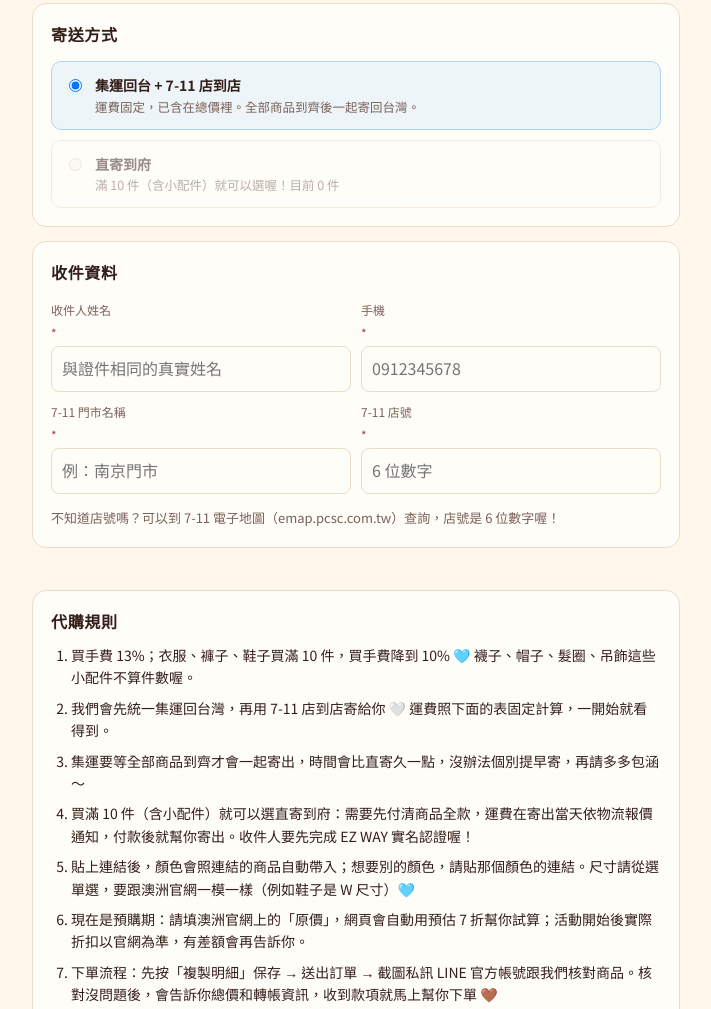
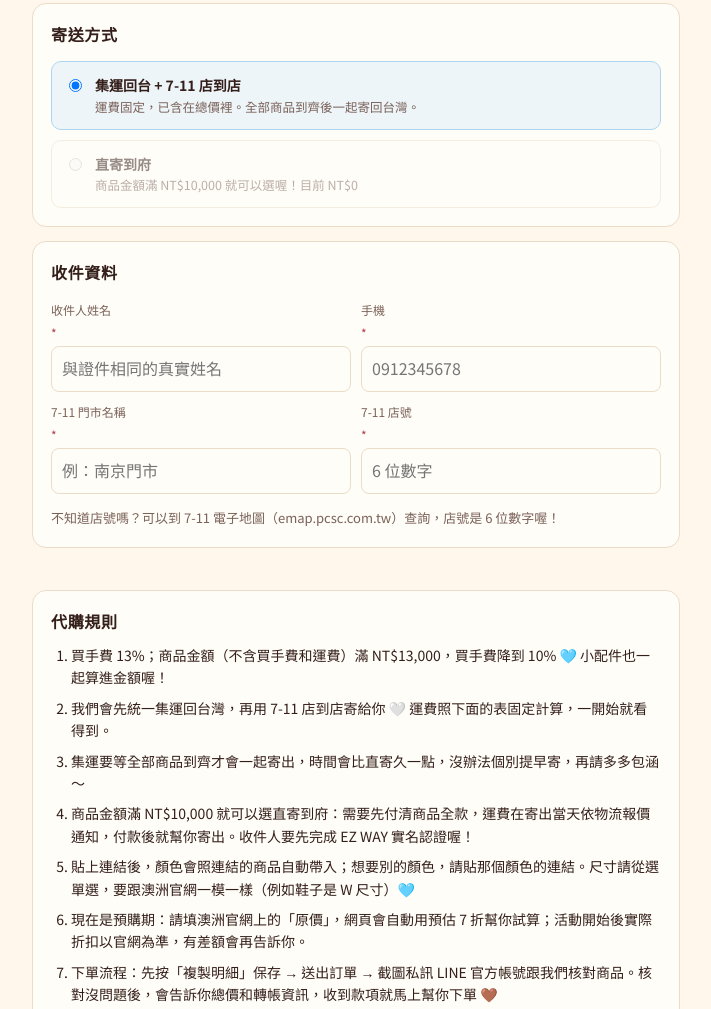
Before and after one commit to ZZINAU/Aussie-picks, a plain HTML site: page alo.html in a window 1280 px wide. Shown: the part 961-1970 px from the top of the page, without its empty margins (104-815 px from the left). Drawn offline with nearby package versions, Linux system fonts and the light colour scheme.

Commit message:
Add files via upload

```diff
--- a/alo.html
+++ b/alo.html
@@ -172,7 +172,7 @@ a.primary{display:block;text-align:center;text-decoration:none;box-sizing:border
           <label class="opt" id="optPool"><input type="radio" name="ship" id="shipPool" value="pool" checked>
             <div><strong>集運回台 + 7-11 店到店</strong><small>運費固定，已含在總價裡。全部商品到齊後一起寄回台灣。</small></div></label>
           <label class="opt" id="optDirect"><input type="radio" name="ship" id="shipDirect" value="direct">
-            <div><strong>直寄到府</strong><small id="directHint">滿 10 件（含小配件）才能選。</small></div></label>
+            <div><strong>直寄到府</strong><small id="directHint">商品金額滿 NT$10,000 才能選。</small></div></label>
         </div>
       </section>
 
@@ -234,10 +234,10 @@ const CONFIG = {
                          // 'sale'    = 活動已開始、官網已顯示特價：直接用官網售價，不再打折
   presaleDiscount: 0.30, // 預購期的預估折扣（0.30 = 打七折）
   rate: 23,              // 匯率 A$1 = NT$
-  feeSmall: 0.13,        // 衣服/褲/鞋 1–9 件
-  feeLarge: 0.10,        // 衣服/褲/鞋 10 件以上
-  largeFrom: 10,
-  directMin: 10,         // 直寄門檻（含小配件）
+  feeSmall: 0.13,        // 商品金額未滿門檻
+  feeLarge: 0.10,        // 商品金額滿門檻
+  largeFrom: 13000,      // 買手費 10% 門檻（商品台幣金額，不含買手費、運費）
+  directMin: 10000,      // 直寄門檻（商品台幣金額）
   storeFee: 60,          // 7-11 店到店（每單）
   orderUrl: 'https://script.google.com/macros/s/AKfycbyUvSzmc3Oych1pr1iLUY4Mk6va5gaF6bh-FRVivQtCvmljDMGDyGxU-lJp5RlSj5sU/exec'
 };
@@ -369,25 +369,25 @@ function calc(){
     shipItems += c.ship*q;
     const pr = priceOf(it); if (pr==null) missing++; else origAUD += pr*q;
   }
-  const fee = main >= CONFIG.largeFrom ? CONFIG.feeLarge : CONFIG.feeSmall;
   const goodsNT = Math.ceil(origAUD*(1-CONFIG.discount)*CONFIG.rate);
+  const fee = goodsNT >= CONFIG.largeFrom ? CONFIG.feeLarge : CONFIG.feeSmall;
   const feeNT = Math.ceil(goodsNT*fee);
-  const direct = state.ship==='direct' && all >= CONFIG.directMin;
+  const direct = state.ship==='direct' && goodsNT >= CONFIG.directMin;
   const shipNT = all===0 ? 0 : (direct ? null : CONFIG.storeFee + shipItems);
   return {fee, main, all, acc: all-main, direct, shipNT, origAUD, goodsNT, feeNT, missing, total: goodsNT+feeNT+(shipNT||0)};
 }
 
 function update(){
   const r = calc();
-  if (state.ship==='direct' && r.all < CONFIG.directMin) state.ship='pool';
-  const canDirect = r.all >= CONFIG.directMin;
+  if (state.ship==='direct' && r.goodsNT < CONFIG.directMin) state.ship='pool';
+  const canDirect = r.goodsNT >= CONFIG.directMin;
   $('shipDirect').disabled = !canDirect;
   $('optDirect').classList.toggle('off', !canDirect);
   $('shipPool').checked = state.ship==='pool'; $('shipDirect').checked = state.ship==='direct';
   $('optPool').classList.toggle('on', state.ship==='pool'); $('optDirect').classList.toggle('on', state.ship==='direct');
   ['lStore','lStoreId'].forEach(id=>$(id).hidden = state.ship==='direct');
   $('recvNote').textContent = state.ship==='direct' ? '直寄到府：送出訂單後，再私訊我們收件地址就可以囉～運費會依物流報價另計 🤍' : '不知道店號嗎？可以到 7-11 電子地圖（emap.pcsc.com.tw）查詢，店號是 6 位數字喔！';
-  $('directHint').textContent = canDirect ? '運費依物流實際報價另計，需要先付清商品全款喔～' : `滿 ${CONFIG.directMin} 件（含小配件）就可以選喔！目前 ${r.all} 件`;
+  $('directHint').textContent = canDirect ? '運費依物流實際報價另計，需要先付清商品全款喔～' : `商品金額滿 ${nt(CONFIG.directMin)} 就可以選喔！目前 ${nt(r.goodsNT)}`;
 
   const partial = r.missing ? `（另有 ${r.missing} 件待確認）` : '';
   $('lines').innerHTML = `
@@ -400,7 +400,7 @@ function update(){
   $('formula').textContent = r.missing ? `還有 ${r.missing} 件商品沒填${LBL}喔，填好總價就會更新 🤍` : (PRE ? `目前是預購期，用官網原價 × 預估 ${zhe()} 折試算，實際以活動結帳金額為準喔～` : '價格依官網售價試算，實際以結帳金額為準喔～');
   const msgs = [];
   if (r.direct) msgs.push('直寄小提醒：需要先付清商品全款，運費會在寄出當天依物流報價通知你，付款後就幫你寄出 🤍 收件人也要先完成 EZ WAY 實名認證喔！');
-  if (r.main>0 && r.main<CONFIG.largeFrom && CONFIG.largeFrom-r.main<=4) msgs.push(`衣服／褲／鞋再買 ${CONFIG.largeFrom-r.main} 件，買手費就降到 ${pct(CONFIG.feeLarge)} 喔 🩵`);
+  if (r.goodsNT>0 && r.goodsNT<CONFIG.largeFrom && CONFIG.largeFrom-r.goodsNT<=5000) msgs.push(`商品金額再加 ${nt(CONFIG.largeFrom-r.goodsNT)}，買手費就降到 ${pct(CONFIG.feeLarge)} 喔 🩵`);
   $('alert').hidden = !msgs.length; $('alert').innerHTML = msgs.map(esc).join('<br>');
   save();
 }
@@ -435,7 +435,7 @@ $('items').addEventListener('input', e=>{
   if (f==='price'){ it.autoPrice = false; }
   update();
 });
-$('items').addEventListener('change', e=>{ const f=e.target.dataset.f; if (f==='size' || f==='cat'){ const i=+e.target.closest('.item').dataset.i, it=state.items[i]; it[f]=e.target.value; if (f==='size' && it.autoPrice){ const fp=fetchedPrice(it); if (fp!=null) it.price=String(fp); } paintItem(i); update(); } });
+$('items').addEventListener('change', e=>{ const f=e.target.dataset.f; if (f==='size' || f==='cat'){ const i=+e.target.closest('.item').dataset.i, it=state.items[i]; it[f]=e.target.value; let changed=false; if (f==='size' && it.autoPrice){ const fp=fetchedPrice(it); if (fp!=null && String(fp)!==it.price){ it.price=String(fp); changed=true; } } if (changed) paintItem(i); update(); } });
 $('items').addEventListener('click', e=>{
   const d = e.target.closest('[data-del]'); if (!d) return;
   state.items.splice(+d.dataset.del,1);
@@ -504,13 +504,13 @@ $('terms').innerHTML = [
   PRE ? `預估折扣 <b>${zhe()} 折</b>` : `價格 <b>照官網特價</b>`,
   `匯率 <b>${CONFIG.rate}</b>`,
   `買手費 <b>${pct(CONFIG.feeSmall)}</b>`,
-  `衣褲鞋滿 ${CONFIG.largeFrom} 件 <b>${pct(CONFIG.feeLarge)}</b>`
+  `滿 ${nt(CONFIG.largeFrom)} <b>${pct(CONFIG.feeLarge)}</b>`
 ].map(s=>`<span class="chip">${s}</span>`).join('');
 $('rulesList').innerHTML = [
-  `買手費 ${pct(CONFIG.feeSmall)}；衣服、褲子、鞋子買滿 ${CONFIG.largeFrom} 件，買手費降到 ${pct(CONFIG.feeLarge)} 🩵 襪子、帽子、髮圈、吊飾這些小配件不算件數喔。`,
+  `買手費 ${pct(CONFIG.feeSmall)}；商品金額（不含買手費和運費）滿 ${nt(CONFIG.largeFrom)}，買手費降到 ${pct(CONFIG.feeLarge)} 🩵 小配件也一起算進金額喔！`,
   '我們會先統一集運回台灣，再用 7-11 店到店寄給你 🤍 運費照下面的表固定計算，一開始就看得到。',
   '集運要等全部商品到齊才會一起寄出，時間會比直寄久一點，沒辦法個別提早寄，再請多多包涵～',
-  `買滿 ${CONFIG.directMin} 件（含小配件）就可以選直寄到府：需要先付清商品全款，運費在寄出當天依物流報價通知，付款後就幫你寄出。收件人要先完成 EZ WAY 實名認證喔！`,
+  `商品金額滿 ${nt(CONFIG.directMin)} 就可以選直寄到府：需要先付清商品全款，運費在寄出當天依物流報價通知，付款後就幫你寄出。收件人要先完成 EZ WAY 實名認證喔！`,
   '貼上連結後，顏色會照連結的商品自動帶入；想要別的顏色，請貼那個顏色的連結。尺寸請從選單選，要跟澳洲官網一模一樣（例如鞋子是 W 尺寸）🩵',
   (PRE ? `現在是預購期：請填澳洲官網上的「原價」，網頁會自動用預估 ${zhe()} 折幫你試算；活動開始後實際折扣以官網為準，有差額會再告訴你。` : '活動已開始：請填澳洲官網上「現在顯示」的澳幣價格，有特價就直接填特價後的價格，不用自己再打折喔！實際金額以結帳為準，有差額會再告訴你。'),
   '下單流程：先按「複製明細」保存 → 送出訂單 → 截圖私訊 LINE 官方帳號跟我們核對商品。核對沒問題後，會告訴你總價和轉帳資訊，收到款項就馬上幫你下單 🤎'
```
Also changed, not shown: yoga.html (+15 -15 lines).
